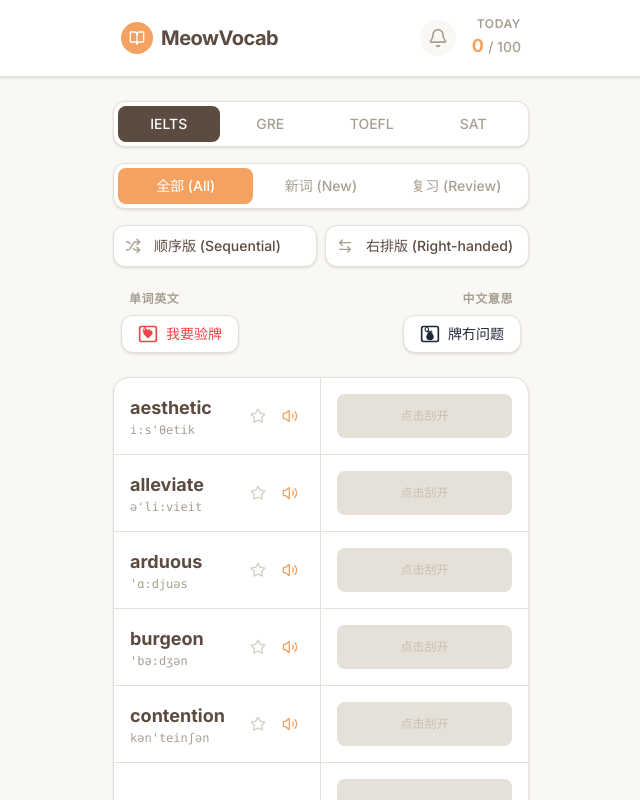
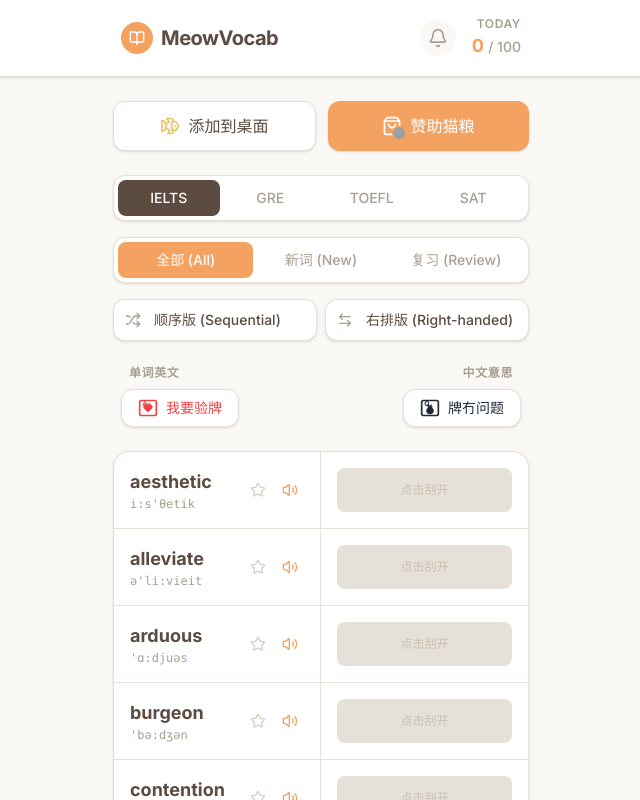
Before and after one commit to laycodex/MeowVocab, a React (Vite) app: page / in a window 1280 px wide. Shown: the top 800 px of the page, without its empty margins (319-959 px from the left). Built offline with nearby package versions, Linux system fonts and the light colour scheme; grey boxes are pictures that could not be loaded; a web font is replaced by a local one.

Commit message:
feat: Add sponsorship modal and PWA support
Introduces a new `SponsorModal` component for users to optionally support the app.
Also includes setup for PWA installation by listening to the `beforeinstallprompt` event.

```diff
--- a/src/App.tsx
+++ b/src/App.tsx
@@ -1,8 +1,9 @@
 import React, { useState, useEffect } from 'react';
 import { WordList } from './components/WordList';
 import { Reward } from './components/Reward';
+import { SponsorModal } from './components/SponsorModal';
 import { getDailyCount } from './utils/ebbinghaus';
-import { BookOpen, Bell, ArrowLeftRight, Shuffle } from 'lucide-react';
+import { BookOpen, Bell, ArrowLeftRight, Shuffle, Fish, ShoppingBag } from 'lucide-react';
 
 export default function App() {
   const [category, setCategory] = useState<'IELTS' | 'GRE' | 'TOEFL' | 'SAT'>('IELTS');
@@ -13,8 +14,16 @@ export default function App() {
   const [showReward, setShowReward] = useState(false);
   const [rewardShownToday, setRewardShownToday] = useState(false);
   const [reminderEnabled, setReminderEnabled] = useState(false);
+  const [showSponsor, setShowSponsor] = useState(false);
+  const [deferredPrompt, setDeferredPrompt] = useState<any>(null);
 
   useEffect(() => {
+    const handleBeforeInstallPrompt = (e: Event) => {
+      e.preventDefault();
+      setDeferredPrompt(e);
+    };
+    window.addEventListener('beforeinstallprompt', handleBeforeInstallPrompt);
+
     const { count } = getDailyCount();
     setDailyCount(count);
 
@@ -29,7 +38,25 @@ export default function App() {
       setReminderEnabled(true);
       setupReminder();
     }
+
+    return () => window.removeEventListener('beforeinstallprompt', handleBeforeInstallPrompt);
   }, []);
+
+  const handleInstallClick = () => {
+    if (deferredPrompt) {
+      deferredPrompt.prompt();
+      deferredPrompt.userChoice.then((choiceResult: any) => {
+        if (choiceResult.outcome === 'accepted') {
+          console.log('User accepted the install prompt');
+        } else {
+          console.log('User dismissed the install prompt');
+        }
+        setDeferredPrompt(null);
+      });
+    } else {
+      alert('请点击浏览器的“分享”或“菜单”按钮，选择“添加到主屏幕”');
+    }
+  };
 
   const handleDailyGoalUpdate = (increment: number) => {
     const newCount = dailyCount + increment;
@@ -106,6 +133,34 @@ export default function App() {
 
       {/* Main Content */}
       <main className="max-w-md mx-auto px-4 py-6">
+        {/* Action Buttons */}
+        <div className="flex gap-3 mb-6">
+          <button
+            onClick={handleInstallClick}
+            className="flex-1 flex items-center justify-center gap-2 bg-white border border-[#E5E0D8] text-[#5C4B41] py-3 rounded-xl font-medium shadow-sm active:scale-95 transition-transform"
+          >
+            <Fish className="w-5 h-5 text-[#E9C46A] fill-[#FAF8F5]" />
+            添加到桌面
+          </button>
+          <button
+            onClick={() => setShowSponsor(true)}
+            className="flex-1 flex items-center justify-center gap-2 bg-[#F4A261] text-white py-3 rounded-xl font-medium shadow-sm active:scale-95 transition-transform"
+          >
+            <div className="relative flex items-center justify-center">
+              <ShoppingBag className="w-5 h-5" />
+              <img
+                src="/cat.jpg"
+                alt="cat"
+                className="absolute -bottom-1 -right-1 w-3.5 h-3.5 rounded-full object-cover border border-[#F4A261]"
+                onError={(e) => {
+                  e.currentTarget.src = 'https://picsum.photos/seed/cat/200/200';
+                }}
+              />
+            </div>
+            赞助猫粮
+          </button>
+        </div>
+
         <div className="flex bg-white p-1 rounded-xl border border-[#E5E0D8] mb-4 shadow-sm overflow-x-auto hide-scrollbar">
           {['IELTS', 'GRE', 'TOEFL', 'SAT'].map((cat) => (
             <button
@@ -189,6 +244,9 @@ export default function App() {
 
       {/* Reward Modal */}
       {showReward && <Reward onClose={() => setShowReward(false)} />}
+
+      {/* Sponsor Modal */}
+      {showSponsor && <SponsorModal onClose={() => setShowSponsor(false)} />}
     </div>
   );
 }
--- /dev/null
+++ b/src/components/SponsorModal.tsx
@@ -0,0 +1,47 @@
+import React from 'react';
+import { X } from 'lucide-react';
+
+interface SponsorModalProps {
+  onClose: () => void;
+}
+
+export const SponsorModal: React.FC<SponsorModalProps> = ({ onClose }) => {
+  return (
+    <div className="fixed inset-0 bg-black/50 z-50 flex items-center justify-center p-4 backdrop-blur-sm">
+      <div className="bg-white rounded-2xl w-full max-w-sm overflow-hidden shadow-xl animate-in fade-in zoom-in duration-200">
+        <div className="p-4 border-b border-[#E5E0D8] flex justify-between items-center bg-[#FAF8F5]">
+          <h2 className="text-lg font-bold text-[#5C4B41]">赞助猫粮 🐱</h2>
+          <button
+            onClick={onClose}
+            className="p-1 rounded-full hover:bg-[#E5E0D8] text-[#A89F91] transition-colors"
+          >
+            <X className="w-5 h-5" />
+          </button>
+        </div>
+
+        <div className="p-6 flex flex-col items-center text-center">
+          <div className="w-48 h-48 bg-gray-100 rounded-xl mb-4 overflow-hidden border-2 border-[#E9C46A] p-2">
+            {/* 默认使用 public/qrcode.jpg，如果找不到则显示占位图 */}
+            <img
+              src="/qrcode.jpg"
+              alt="收款码"
+              className="w-full h-full object-contain"
+              onError={(e) => {
+                e.currentTarget.src = 'https://picsum.photos/seed/qrcode/200/200';
+              }}
+            />
+          </div>
+
+          <div className="bg-[#FAF8F5] w-full py-3 rounded-lg mb-4 border border-[#E5E0D8]">
+            <p className="text-xs font-semibold text-[#A89F91] mb-1">RMB 收款码</p>
+            <p className="text-lg font-bold text-[#F4A261] tracking-wider">HKD FPS：53165094</p>
+          </div>
+
+          <p className="text-sm text-[#A89F91] leading-relaxed font-medium">
+            该捐款将百分百用于喂猫<br/>十分感谢(*ෆ´ ˘ `ෆ*)♡
+          </p>
+        </div>
+      </div>
+    </div>
+  );
+};
```
Also changed, not shown: public/cat.jpg (added), public/qrcode.jpg (added).
